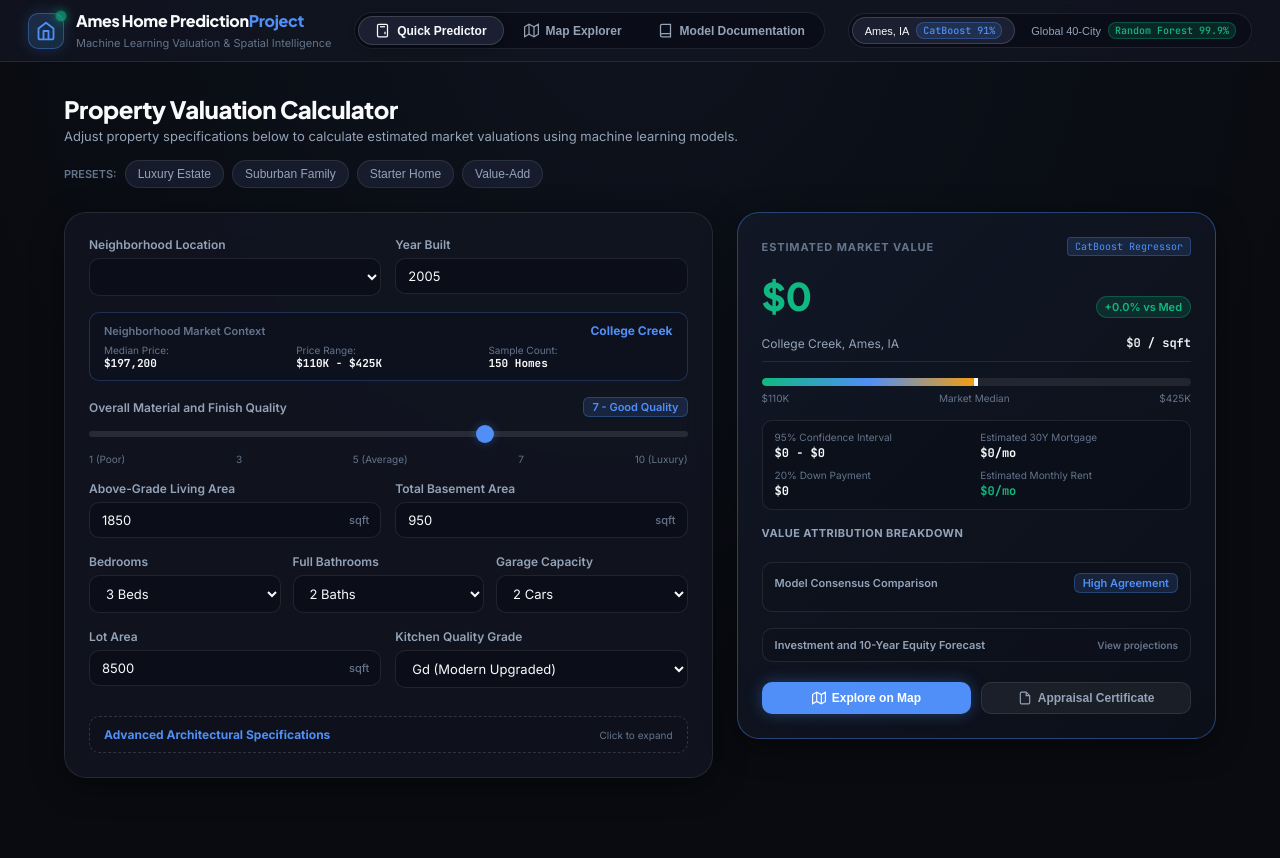
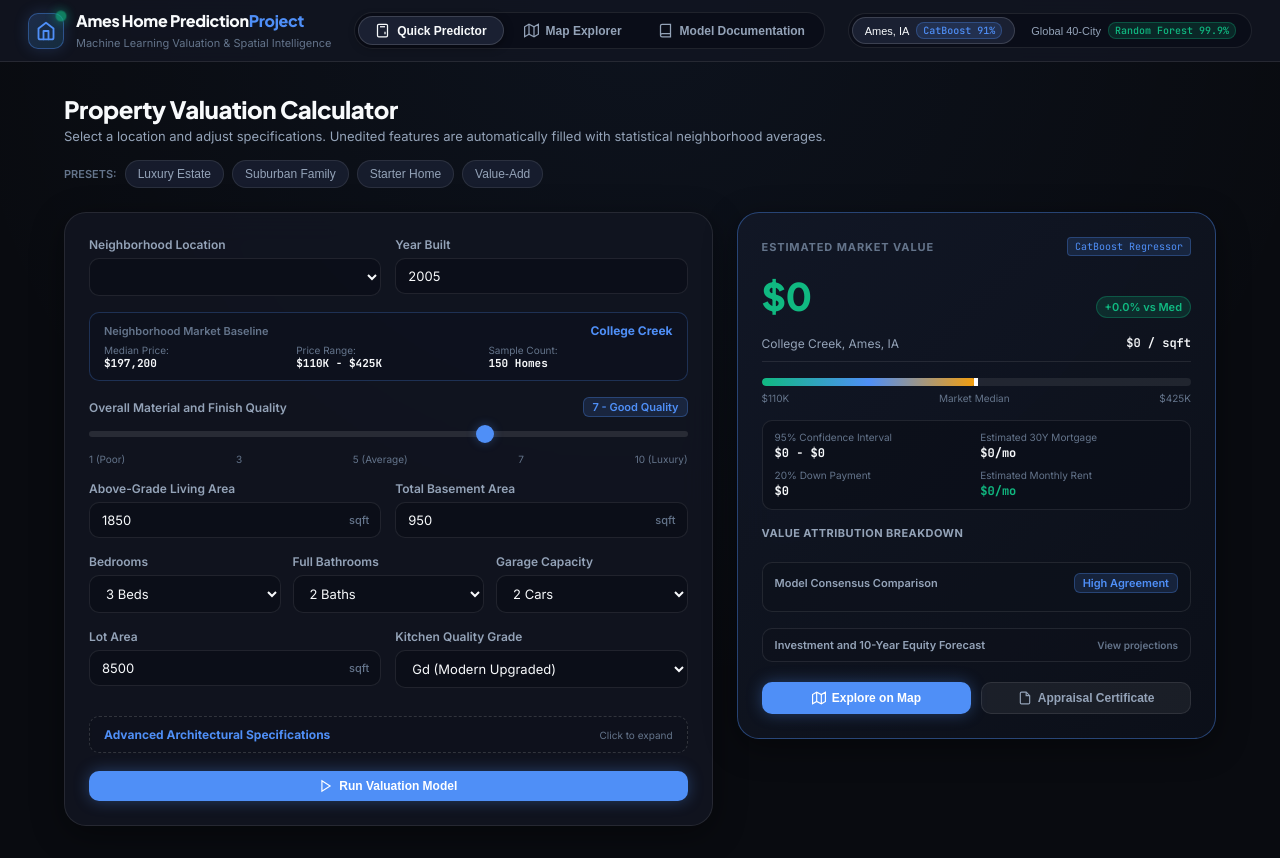
Before and after one commit to NONion15/terrapulse-ml, a Flask app: template app/templates/index.html in a window 1280 px wide. Run offline with Flask 3, Linux system fonts and the light colour scheme; the template is opened without the code that fills it, so the values that code supplies are empty.

Commit message:
feat: ensure ML model runs on every prediction, auto-populate neighborhood average data on area selection, await user trigger before displaying price

```diff
--- a/app/static/js/app.js
+++ b/app/static/js/app.js
@@ -77,7 +77,11 @@ function setScope(scope) {
     }
 
     // Trigger calculation for new scope
-    handleCalcChange();
+    if (scope === 'ames') {
+        handleNeighborhoodDropdownChange();
+    } else {
+        handleCityDropdownChange();
+    }
 }
 
 // ============================================================
@@ -238,7 +242,9 @@ function selectHouseDot(house) {
     highlightMapPin(house.lat, house.lng);
     populateInspector(selectedProperty);
     openInspector();
-    triggerInspectorPrediction(selectedProperty);
+
+    // For specific existing houses, immediately run prediction
+    runInspectorPrediction();
 }
 
 function selectGlobalCityDot(country, city, coords) {
@@ -263,10 +269,11 @@ function selectGlobalCityDot(country, city, coords) {
     highlightMapPin(coords[0], coords[1]);
     populateInspector(selectedProperty);
     openInspector();
-    triggerInspectorPrediction(selectedProperty);
+    runInspectorPrediction();
 }
 
 // Dynamic Spatial Feature Estimation on Map Clicks
+// Generates probable neighborhood data, fills unedited fields with averages, and awaits calculation
 function handleMapBackgroundClick(e) {
     const lat = e.latlng.lat;
     const lng = e.latlng.lng;
@@ -295,6 +302,11 @@ function handleMapBackgroundClick(e) {
                 HeatingQC: defaults.HeatingQC || 'Ex'
             }
         };
+
+        highlightMapPin(lat, lng);
+        populateInspector(selectedProperty);
+        setInspectorPendingState(resolvedNeigh);
+        openInspector();
     } else {
         selectedProperty = {
             isGlobal: true,
@@ -310,12 +322,12 @@ function handleMapBackgroundClick(e) {
                 constructed_year: 2010
             }
         };
+
+        highlightMapPin(lat, lng);
+        populateInspector(selectedProperty);
+        setInspectorPendingState('San Francisco');
+        openInspector();
     }
-
-    highlightMapPin(lat, lng);
-    populateInspector(selectedProperty);
-    openInspector();
-    triggerInspectorPrediction(selectedProperty);
 }
 
 // Point-in-Polygon & Centroid Distance Resolver
@@ -403,10 +415,45 @@ function initCalculatorDropdowns() {
     }
 }
 
+// When user changes neighborhood dropdown, load that neighborhood's probable defaults into the form
+function handleNeighborhoodDropdownChange() {
+    const neigh = document.getElementById('calc-Neighborhood')?.value || 'CollgCr';
+    const defaults = NEIGHBORHOOD_DEFAULTS?.[neigh] || {};
+
+    // Auto-fill fields with neighborhood average data
+    if (defaults.OverallQual) document.getElementById('calc-OverallQual').value = Math.round(defaults.OverallQual);
+    if (defaults.GrLivArea) document.getElementById('calc-GrLivArea').value = Math.round(defaults.GrLivArea);
+    if (defaults.YearBuilt) document.getElementById('calc-YearBuilt').value = Math.round(defaults.YearBuilt);
+    if (defaults.TotalBsmtSF) document.getElementById('calc-TotalBsmtSF').value = Math.round(defaults.TotalBsmtSF);
+    if (defaults.BedroomAbvGr) document.getElementById('calc-BedroomAbvGr').value = Math.round(defaults.BedroomAbvGr);
+    if (defaults.FullBath) document.getElementById('calc-FullBath').value = Math.round(defaults.FullBath);
+    if (defaults.GarageCars) document.getElementById('calc-GarageCars').value = Math.round(defaults.GarageCars);
+    if (defaults.LotArea) document.getElementById('calc-LotArea').value = Math.round(defaults.LotArea);
+    if (defaults.KitchenQual) document.getElementById('calc-KitchenQual').value = defaults.KitchenQual;
+    if (defaults.Fireplaces) document.getElementById('calc-Fireplaces').value = Math.round(defaults.Fireplaces);
+    if (defaults.YearRemodAdd) document.getElementById('calc-YearRemodAdd').value = Math.round(defaults.YearRemodAdd);
+
+    updateMarketContextBanner();
+    runCalcPrediction();
+}
+
+function handleCityDropdownChange() {
+    const cityOption = document.getElementById('calc-city')?.selectedOptions[0];
+    const country = cityOption?.dataset?.country || 'Germany';
+    const defaults = GLOBAL_DEFAULTS?.[country] || {};
+
+    if (defaults.property_size_sqft) document.getElementById('calc-GrLivArea').value = Math.round(defaults.property_size_sqft);
+    if (defaults.rooms) document.getElementById('calc-BedroomAbvGr').value = Math.round(defaults.rooms);
+    if (defaults.bathrooms) document.getElementById('calc-FullBath').value = Math.round(defaults.bathrooms);
+    if (defaults.constructed_year) document.getElementById('calc-YearBuilt').value = Math.round(defaults.constructed_year);
+
+    runCalcPrediction();
+}
+
 function handleCalcChange() {
     updateMarketContextBanner();
     clearTimeout(calcDebounceTimer);
-    calcDebounceTimer = setTimeout(runCalcPrediction, 80);
+    calcDebounceTimer = setTimeout(runCalcPrediction, 100);
 }
 
 function updateMarketContextBanner() {
@@ -421,6 +468,7 @@ function updateMarketContextBanner() {
     }
 }
 
+// Executes the machine learning model via backend inference
 async function runCalcPrediction() {
     const isGlobal = currentScope === 'global';
     const qual = Number(document.getElementById('calc-OverallQual')?.value || 7);
@@ -692,6 +740,21 @@ function closeInspector() {
     activeMarkerLayerGroup.clearLayers();
 }
 
+// Sets the pending state when an area is selected before running prediction
+function setInspectorPendingState(locationName) {
+    document.getElementById('insp-price').textContent = 'Pending Calculation';
+    document.getElementById('insp-sqft-rate').textContent = `Specs loaded for ${getNeighborhoodFullName(locationName)}. Adjust and click Run.`;
+    document.getElementById('insp-trend-pill').style.display = 'none';
+    document.getElementById('insp-status-pill').textContent = 'Features Estimated';
+    document.getElementById('insp-status-pill').style.background = 'rgba(79, 143, 247, 0.15)';
+    document.getElementById('insp-status-pill').style.color = 'var(--primary)';
+
+    const attrContainer = document.getElementById('insp-attribution-list');
+    if (attrContainer) {
+        attrContainer.innerHTML = `<div class="attr-row" style="color: var(--text-muted); font-size: 11px;">Click 'Run Valuation Model' to calculate feature attributions.</div>`;
+    }
+}
+
 function populateInspector(prop) {
     const locText = prop.isGlobal ? `${prop.city}, ${prop.country}` : `${getNeighborhoodFullName(prop.neighborhood)}, Ames, IA`;
     document.getElementById('insp-location').textContent = locText;
@@ -729,41 +792,61 @@ function handleInspectorInput() {
 
     clearTimeout(inspDebounceTimer);
     inspDebounceTimer = setTimeout(() => {
-        triggerInspectorPrediction(selectedProperty);
-    }, 80);
+        runInspectorPrediction();
+    }, 100);
 }
 
-async function triggerInspectorPrediction(property) {
-    const endpoint = property.isGlobal ? '/api/predict/global' : '/api/predict';
+// Runs the ML prediction for the property currently in the inspector
+async function runInspectorPrediction() {
+    if (!selectedProperty) return;
+
+    // Collect updated specs
+    selectedProperty.features.OverallQual = Number(document.getElementById('insp-OverallQual')?.value || 7);
+    selectedProperty.features.GrLivArea = Number(document.getElementById('insp-GrLivArea')?.value || 1800);
+    selectedProperty.features.YearBuilt = Number(document.getElementById('insp-YearBuilt')?.value || 2005);
+    selectedProperty.features.BedroomAbvGr = Number(document.getElementById('insp-BedroomAbvGr')?.value || 3);
+    selectedProperty.features.FullBath = Number(document.getElementById('insp-FullBath')?.value || 2);
+    selectedProperty.features.GarageCars = Number(document.getElementById('insp-GarageCars')?.value || 2);
+    selectedProperty.features.TotalBsmtSF = Number(document.getElementById('insp-TotalBsmtSF')?.value || 950);
+    selectedProperty.features.KitchenQual = document.getElementById('insp-KitchenQual')?.value || 'Gd';
+    selectedProperty.features.Fireplaces = Number(document.getElementById('insp-Fireplaces')?.value || 1);
+
+    const endpoint = selectedProperty.isGlobal ? '/api/predict/global' : '/api/predict';
 
     try {
         const response = await fetch(endpoint, {
             method: 'POST',
             headers: { 'Content-Type': 'application/json' },
-            body: JSON.stringify(property.features),
+            body: JSON.stringify(selectedProperty.features),
         });
         if (!response.ok) return;
 
         const result = await response.json();
-        property.prediction = result.predicted_price;
-        property.attribution = result.attribution;
-        property.confidence_lower = result.confidence_lower;
-        property.confidence_upper = result.confidence_upper;
-        property.model_name = result.model;
-        property.holdout_r2 = result.holdout_r2;
+        selectedProperty.price = result.predicted_price;
+        selectedProperty.prediction = result.predicted_price;
+        selectedProperty.attribution = result.attribution;
+        selectedProperty.confidence_lower = result.confidence_lower;
+        selectedProperty.confidence_upper = result.confidence_upper;
+        selectedProperty.model_name = result.model;
+        selectedProperty.holdout_r2 = result.holdout_r2;
 
         const price = Math.round(result.predicted_price || 0);
         document.getElementById('insp-price').textContent = `$${price.toLocaleString()}`;
 
-        const sqft = Number(property.features.GrLivArea || property.features.property_size_sqft || 1800);
+        const sqft = Number(selectedProperty.features.GrLivArea || selectedProperty.features.property_size_sqft || 1800);
         const pricePerSqFt = sqft > 0 ? Math.round(price / sqft) : 0;
         document.getElementById('insp-sqft-rate').textContent = `$${pricePerSqFt} / sqft`;
 
         const median = result.neighborhood_median || result.location_median || price;
         const diffPct = ((price - median) / (median || 1)) * 100;
         const trendEl = document.getElementById('insp-trend-pill');
+        trendEl.style.display = 'inline-block';
         trendEl.className = diffPct >= 0 ? 'trend-pill positive' : 'trend-pill negative';
         trendEl.textContent = `${diffPct >= 0 ? '+' : ''}${diffPct.toFixed(1)}% vs Med`;
+
+        document.getElementById('insp-status-pill').textContent = 'Valuation Calculated';
+        document.getElementById('insp-status-pill').style.background = 'rgba(16, 185, 129, 0.15)';
+        document.getElementById('insp-status-pill').style.color = 'var(--accent-emerald)';
 
         renderAttributionList('insp-attribution-list', result.attribution);
     } catch (err) {
@@ -799,7 +882,7 @@ function openAppraisalFromInspector() {
 function openAppraisalModal() {
     const prop = selectedProperty;
     if (!prop) {
-        alert('Please specify property parameters first.');
+        alert('Please run a property valuation first.');
         return;
     }
 
@@ -1075,5 +1158,5 @@ function formatPrice(price) {
 document.addEventListener('DOMContentLoaded', () => {
     initCalculatorDropdowns();
     initMap();
-    handleCalcChange();
+    handleNeighborhoodDropdownChange();
 });
--- a/app/templates/index.html
+++ b/app/templates/index.html
@@ -89,7 +89,7 @@
                     <div class="section-header-compact">
                         <div>
                             <h2>Property Valuation Calculator</h2>
-                            <p>Adjust property specifications below to calculate estimated market valuations using machine learning models.</p>
+                            <p>Select a location and adjust specifications. Unedited features are automatically filled with statistical neighborhood averages.</p>
                         </div>
                         <div class="archetype-chips">
                             <span class="chip-label">Presets:</span>
@@ -109,11 +109,11 @@
                                 <div class="form-row-2">
                                     <div class="form-group" id="group-calc-neighborhood">
                                         <label for="calc-Neighborhood">Neighborhood Location</label>
-                                        <select id="calc-Neighborhood" class="form-select" onchange="handleCalcChange()"></select>
+                                        <select id="calc-Neighborhood" class="form-select" onchange="handleNeighborhoodDropdownChange()"></select>
                                     </div>
                                     <div class="form-group hidden" id="group-calc-city">
                                         <label for="calc-city">Global Metropolitan City</label>
-                                        <select id="calc-city" class="form-select" onchange="handleCalcChange()"></select>
+                                        <select id="calc-city" class="form-select" onchange="handleCityDropdownChange()"></select>
                                     </div>
                                     <div class="form-group">
                                         <label for="calc-YearBuilt">Year Built</label>
@@ -124,7 +124,7 @@
                                 <!-- Neighborhood Market Context Card -->
                                 <div id="calc-market-context" class="market-context-card">
                                     <div class="market-context-title">
-                                        <span>Neighborhood Market Context</span>
+                                        <span>Neighborhood Market Baseline</span>
                                         <strong id="market-neigh-name">College Creek</strong>
                                     </div>
                                     <div class="market-context-grid">
@@ -279,6 +279,16 @@
                                         </div>
                                     </div>
                                 </details>
+
+                                <!-- Explicit Run Prediction Button in Calculator -->
+                                <div style="margin-top: 18px;">
+                                    <button id="btn-run-calc" class="btn btn-primary btn-block" onclick="runCalcPrediction()">
+                                        <svg width="14" height="14" viewBox="0 0 24 24" fill="none" stroke="currentColor" stroke-width="2">
+                                            <polygon points="5 3 19 12 5 21 5 3"></polygon>
+                                        </svg>
+                                        <span>Run Valuation Model</span>
+                                    </button>
+                                </div>
                             </form>
                         </div>
 
@@ -454,7 +464,7 @@
                         <div class="inspector-header">
                             <div>
                                 <div class="inspector-badge-row">
-                                    <span id="insp-badge" class="parcel-badge">HOUSE #1</span>
+                                    <span id="insp-badge" class="parcel-badge">LOCATION SELECTED</span>
                                     <span id="insp-model" class="model-tag">CatBoost Regressor</span>
                                 </div>
                                 <h3 id="insp-location">College Creek, Ames, IA</h3>
@@ -464,13 +474,16 @@
                             </button>
                         </div>
 
-                        <!-- Price Ticker -->
+                        <!-- Price Ticker with Pending / Calculated State -->
                         <div class="inspector-price-box">
-                            <span class="insp-price-caption">ESTIMATED VALUATION</span>
-                            <div id="insp-price" class="insp-big-price">$0</div>
-                            <div class="insp-meta-row">
-                                <span id="insp-sqft-rate">$0 / sqft</span>
-                                <span id="insp-trend-pill" class="trend-pill positive">+0% vs Med</span>
+                            <div class="val-card-top" style="margin-bottom: 2px;">
+                                <span class="insp-price-caption">VALUATION ESTIMATE</span>
+                                <span id="insp-status-pill" class="trend-pill" style="background: rgba(79, 143, 247, 0.15); color: var(--primary); border: 1px solid rgba(79, 143, 247, 0.3);">Features Estimated</span>
+                            </div>
+                            <div id="insp-price" class="insp-big-price" style="font-size: 28px; font-weight: 800;">Pending Calculation</div>
+                            <div class="insp-meta-row" id="insp-meta-row">
+                                <span id="insp-sqft-rate">Review features below</span>
+                                <span id="insp-trend-pill" class="trend-pill positive" style="display: none;">+0% vs Med</span>
                             </div>
                         </div>
 
@@ -567,12 +580,20 @@
                         <!-- Value Attribution -->
                         <div class="inspector-attr-area">
                             <div class="attr-header">Value Attribution</div>
-                            <div id="insp-attribution-list" class="attr-list-compact"></div>
+                            <div id="insp-attribution-list" class="attr-list-compact">
+                                <div class="attr-row" style="color: var(--text-muted); font-size: 11px;">Click 'Run Valuation Model' to calculate feature attributions.</div>
+                            </div>
                         </div>
 
                         <!-- Inspector Actions -->
                         <div class="inspector-actions">
-                            <button class="btn btn-primary btn-block" onclick="openAppraisalFromInspector()">
+                            <button id="btn-run-inspector" class="btn btn-primary btn-block" onclick="runInspectorPrediction()">
+                                <svg width="13" height="13" viewBox="0 0 24 24" fill="none" stroke="currentColor" stroke-width="2">
+                                    <polygon points="5 3 19 12 5 21 5 3"></polygon>
+                                </svg>
+                                <span>Run Valuation Model</span>
+                            </button>
+                            <button class="btn btn-glass btn-block" onclick="openAppraisalFromInspector()">
                                 <svg width="13" height="13" viewBox="0 0 24 24" fill="none" stroke="currentColor" stroke-width="2"><path d="M14 2H6a2 2 0 0 0-2 2v16a2 2 0 0 0 2 2h12a2 2 0 0 0 2-2V8z"></path><polyline points="14 2 14 8 20 8"></polyline></svg>
                                 <span>Appraisal Certificate</span>
                             </button>
@@ -584,7 +605,7 @@
 
 
             <!-- ============================================================
-                 SECTION 3: Model Documentation (Human-Written Guide)
+                 SECTION 3: Model Documentation
                  ============================================================ -->
             <section id="section-docs" class="app-section">
                 <div class="docs-layout">
```
